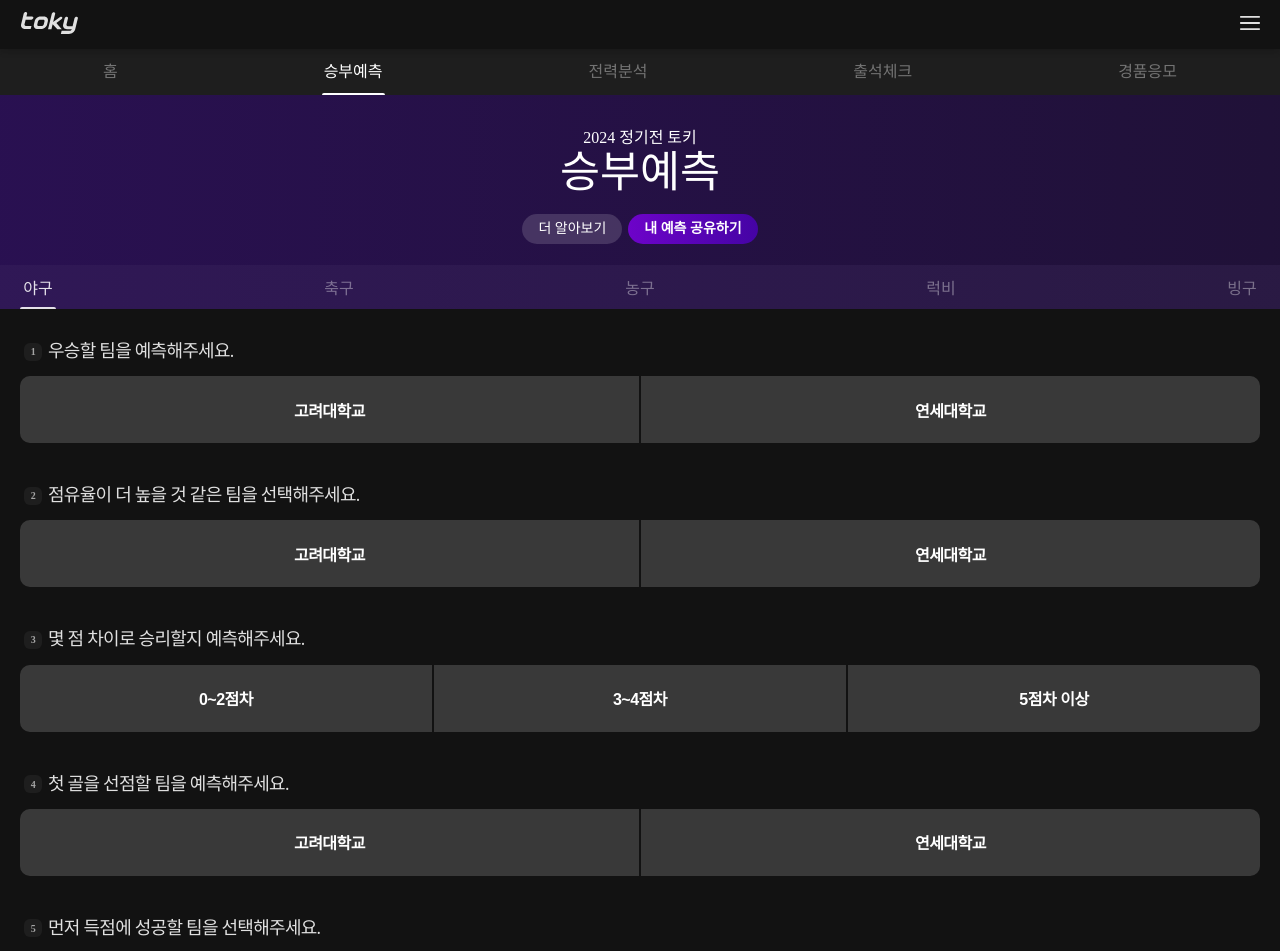
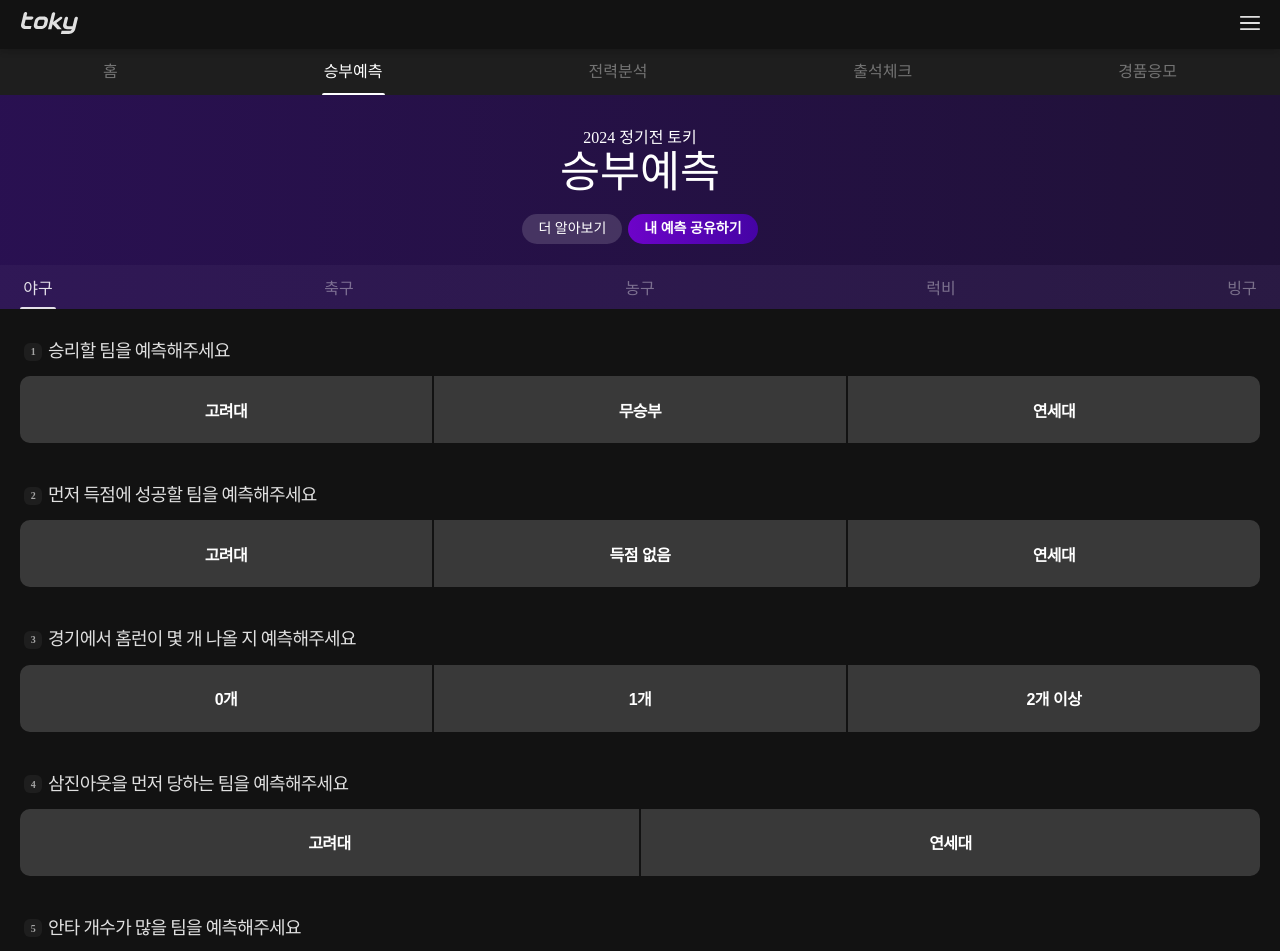
Before and after one commit to DevKor-github/toky-front-v2, a Next.js app: page /bets in a window 1280 px wide. Shown: the top 951 px of the page. Built offline with nearby package versions, Linux system fonts and the light colour scheme.

Commit message:
mod: 예상 API 맞추어 수정

```diff
--- /dev/null
+++ b/app/bets/dummy.ts
@@ -0,0 +1,191 @@
+import { SelectionType } from '@/libs/constants/sports';
+import { QuestionType } from '@/libs/types/bets';
+
+// TODO: Dummy Data
+export const DUMMY_QUESTIONS_API: { [key in Exclude<SelectionType, 'All'>]: QuestionType[] } = {
+  Baseball: [
+    {
+      questionId: 0,
+      description: '승리할 팀을 예측해주세요',
+      choices: ['고려대', '무승부', '연세대'],
+      percentage: [60, 20, 20],
+      answer: null,
+    },
+    {
+      questionId: 1,
+      description: '먼저 득점에 성공할 팀을 예측해주세요',
+      choices: ['고려대', '득점 없음', '연세대'],
+      percentage: [50, 23, 27],
+      answer: null,
+    },
+    {
+      questionId: 2,
+      description: '경기에서 홈런이 몇 개 나올 지 예측해주세요',
+      choices: ['0개', '1개', '2개 이상'],
+      percentage: [20, 43, 37],
+      answer: null,
+    },
+    {
+      questionId: 3,
+      description: '삼진아웃을 먼저 당하는 팀을 예측해주세요',
+      choices: ['고려대', '연세대'],
+      percentage: [32, 68],
+      answer: null,
+    },
+    {
+      questionId: 4,
+      description: '안타 개수가 많을 팀을 예측해주세요',
+      choices: ['고려대', '동률', '연세대'],
+      percentage: [20, 43, 37],
+      answer: null,
+    },
+  ],
+  Basketball: [
+    {
+      questionId: 5,
+      description: '승리할 팀을 예측해주세요',
+      choices: ['고려대', '무승부', '연세대'],
+      percentage: [60, 20, 20],
+      answer: null,
+    },
+    {
+      questionId: 6,
+      description: '몇 점 차이로 종료할지 예측해주세요',
+      choices: ['1점 이내', '2점', '3점 이상'],
+      percentage: [50, 23, 27],
+      answer: null,
+    },
+    {
+      questionId: 7,
+      description: '먼저 득점에 성공할 팀을 예측해주세요',
+      choices: ['고려대', '득점 없음', '연세대'],
+      percentage: [20, 43, 37],
+      answer: null,
+    },
+    {
+      questionId: 8,
+      description: '삼진아웃을 먼저 당하는 팀을 예측해주세요',
+      choices: ['고려대', '연세대'],
+      percentage: [32, 68],
+      answer: null,
+    },
+    {
+      questionId: 9,
+      description: '안타 개수가 많을 팀을 예측해주세요',
+      choices: ['고려대', '동률', '연세대'],
+      percentage: [20, 43, 37],
+      answer: null,
+    },
+  ],
+  Hockey: [
+    {
+      questionId: 10,
+      description: '승리할 팀을 예측해주세요',
+      choices: ['고려대', '무승부', '연세대'],
+      percentage: [60, 20, 20],
+      answer: null,
+    },
+    {
+      questionId: 11,
+      description: '몇 점 차이로 종료할지 예측해주세요',
+      choices: ['1점 이내', '2점', '3점 이상'],
+      percentage: [50, 23, 27],
+      answer: null,
+    },
+    {
+      questionId: 12,
+      description: '먼저 득점에 성공할 팀을 예측해주세요',
+      choices: ['고려대', '득점 없음', '연세대'],
+      percentage: [20, 43, 37],
+      answer: null,
+    },
+    {
+      questionId: 13,
+      description: '삼진아웃을 먼저 당하는 팀을 예측해주세요',
+      choices: ['고려대', '연세대'],
+      percentage: [32, 68],
+      answer: null,
+    },
+    {
+      questionId: 14,
+      description: '안타 개수가 많을 팀을 예측해주세요',
+      choices: ['고려대', '동률', '연세대'],
+      percentage: [20, 43, 37],
+      answer: null,
+    },
+  ],
+  Rugby: [
+    {
+      questionId: 15,
+      description: '승리할 팀을 예측해주세요',
+      choices: ['고려대', '무승부', '연세대'],
+      percentage: [60, 20, 20],
+      answer: null,
+    },
+    {
+      questionId: 16,
+      description: '몇 점 차이로 종료할지 예측해주세요',
+      choices: ['1점 이내', '2점', '3점 이상'],
+      percentage: [50, 23, 27],
+      answer: null,
+    },
+    {
+      questionId: 17,
+      description: '먼저 득점에 성공할 팀을 예측해주세요',
+      choices: ['고려대', '득점 없음', '연세대'],
+      percentage: [20, 43, 37],
+      answer: null,
+    },
+    {
+      questionId: 18,
+      description: '삼진아웃을 먼저 당하는 팀을 예측해주세요',
+      choices: ['고려대', '연세대'],
+      percentage: [32, 68],
+      answer: null,
+    },
+    {
+      questionId: 19,
+      description: '안타 개수가 많을 팀을 예측해주세요',
+      choices: ['고려대', '동률', '연세대'],
+      percentage: [20, 43, 37],
+      answer: null,
+    },
+  ],
+  Soccer: [
+    {
+      questionId: 20,
+      description: '승리할 팀을 예측해주세요',
+      choices: ['고려대', '무승부', '연세대'],
+      percentage: [60, 20, 20],
+      answer: null,
+    },
+    {
+      questionId: 21,
+      description: '몇 점 차이로 종료할지 예측해주세요',
+      choices: ['1점 이내', '2점', '3점 이상'],
+      percentage: [50, 23, 27],
+      answer: null,
+    },
+    {
+      questionId: 22,
+      description: '먼저 득점에 성공할 팀을 예측해주세요',
+      choices: ['고려대', '득점 없음', '연세대'],
+      percentage: [20, 43, 37],
+      answer: null,
+    },
+    {
+      questionId: 23,
+      description: '삼진아웃을 먼저 당하는 팀을 예측해주세요',
+      choices: ['고려대', '연세대'],
+      percentage: [32, 68],
+      answer: null,
+    },
+    {
+      questionId: 24,
+      description: '안타 개수가 많을 팀을 예측해주세요',
+      choices: ['고려대', '동률', '연세대'],
+      percentage: [20, 43, 37],
+      answer: null,
+    },
+  ],
+};
--- a/app/bets/page.tsx
+++ b/app/bets/page.tsx
@@ -1,7 +1,7 @@
 'use client';
 
+import styled from 'styled-components';
 import { useCallback, useEffect, useState } from 'react';
-import styled from 'styled-components';
 
 import { SelectionType } from '@/libs/constants/sports';
 import MainTopBar from '@/components/MainTopBar';
@@ -12,6 +12,7 @@ import SportsSelectionBar from '@/components/SportsSelectionBar';
 import PredictionQuestion from '@/components/PredictionQuestion';
 import PredictionBottomBar from '@/components/PredictionBottomBar';
 import { NavScrollProvider } from '@/app/bets/NavScrollProvider';
+import { DUMMY_QUESTIONS_API } from '@/app/bets/dummy';
 
 export default function Bets() {
   const { openShareModal } = useShareModal();
@@ -30,13 +31,7 @@ export default function Bets() {
   }, []);
 
   // TODO: API 또는 Constant로 대체
-  const DUMMY_QUESTION = [
-    { text: '우승할 팀을 예측해주세요.', option: ['고려대학교', '연세대학교'] },
-    { text: '점유율이 더 높을 것 같은 팀을 선택해주세요.', option: ['고려대학교', '연세대학교'] },
-    { text: '몇 점 차이로 승리할지 예측해주세요.', option: ['0~2점차', '3~4점차', '5점차 이상'] },
-    { text: '첫 골을 선점할 팀을 예측해주세요.', option: ['고려대학교', '연세대학교'] },
-    { text: '먼저 득점에 성공할 팀을 선택해주세요.', option: ['고려대학교', '연세대학교'] },
-  ];
+  const questions = DUMMY_QUESTIONS_API[curNav];
 
   // TODO: 실제 API로 변경
   const [myAnswers, setMyAnswers] = useState<{ [key in number]: number | null }>({
@@ -46,6 +41,17 @@ export default function Bets() {
     3: null,
     4: null,
   });
+  useEffect(
+    () =>
+      setMyAnswers({
+        0: null,
+        1: null,
+        2: null,
+        3: null,
+        4: null,
+      }),
+    [curNav],
+  );
   const requestHandler = (qid: number, answer: number) => {
     setMyAnswers((p) => {
       const newObj = { ...p };
@@ -63,15 +69,15 @@ export default function Bets() {
         <PredictionBanner shareHandler={openModal} />
         <SportsSelectionBar curSelection={curNav} handleSelect={handleNav} isSticky />
         <QuestionsWrapper>
-          {DUMMY_QUESTION.map((question, index) => (
+          {questions.map((question, index) => (
             <PredictionQuestion
               key={`${curNav}-${index}`}
-              questionId={index}
+              questionId={question.questionId}
               questionIndex={index}
-              questionDescription={question.text}
-              options={question.option}
+              questionDescription={question.description}
+              options={question.choices}
               myAnswer={myAnswers[index]}
-              percentage={question.option.map(() => 50)}
+              percentage={question.percentage}
               requestHandler={requestHandler}
             />
           ))}
--- a/components/PredictionQuestion/PredictionQuestion.tsx
+++ b/components/PredictionQuestion/PredictionQuestion.tsx
@@ -28,7 +28,7 @@ export function PredictionQuestion({
     if (myAnswer === null) {
       openToast({ message: '응모권 1장 획득!' });
     }
-    requestHandler(questionId, index);
+    requestHandler(questionIndex, index);
   };
 
   const totalOptionNumber = options.length - 1;
--- /dev/null
+++ b/libs/types/bets.ts
@@ -0,0 +1,7 @@
+export interface QuestionType {
+  questionId: number;
+  description: string;
+  choices: string[];
+  percentage: number[];
+  answer: number | null;
+}
```
